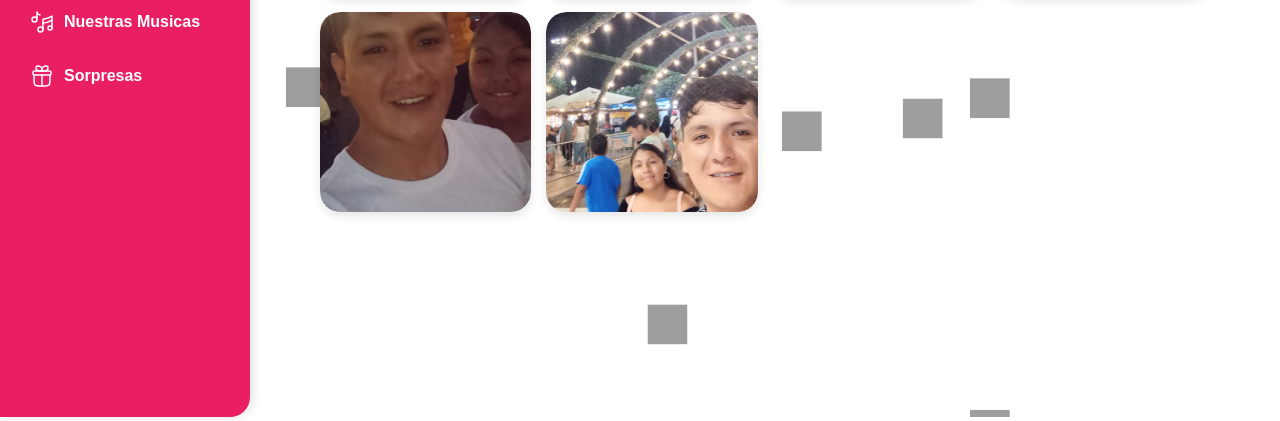
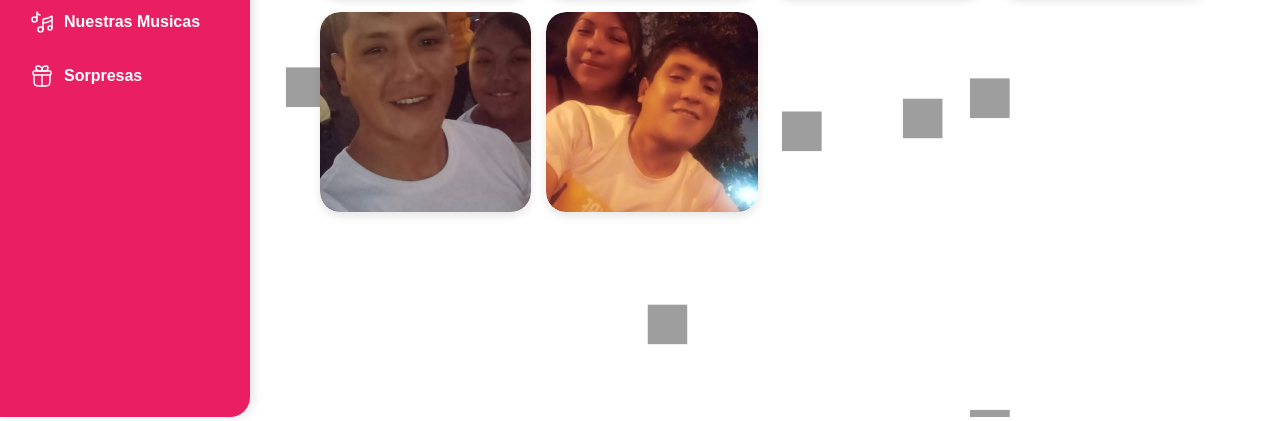
Before and after one commit to Roshel14/DaliaBebe, a plain HTML site: page dashboard.html in a window 1280 px wide. Shown: the part 383-804 px from the top of the page. Drawn offline with nearby package versions, Linux system fonts and the light colour scheme.

Commit message:
Update dashboard.html

```diff
--- a/dashboard.html
+++ b/dashboard.html
@@ -192,7 +192,7 @@
 
                 <!-- Foto 3 -->
                 <div class="gallery-item">
-                    <img src="assets/img/IMG-20250212-WA0126.jpg"
+                    <img src="assets/img/3.jpg"
                         alt="Descripción de la foto 3">
                     <div class="gallery-description">
                         <p>Parque de las Aguas 🎉</p>
```
